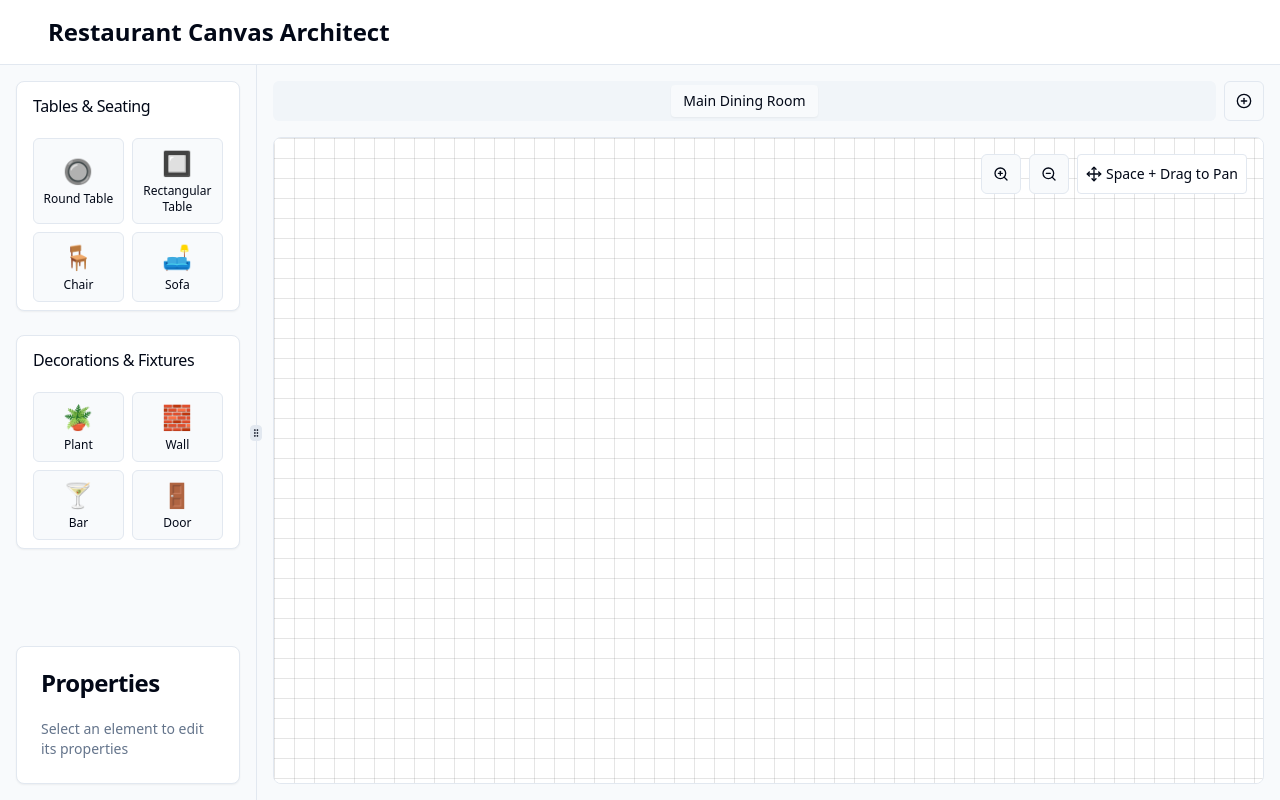
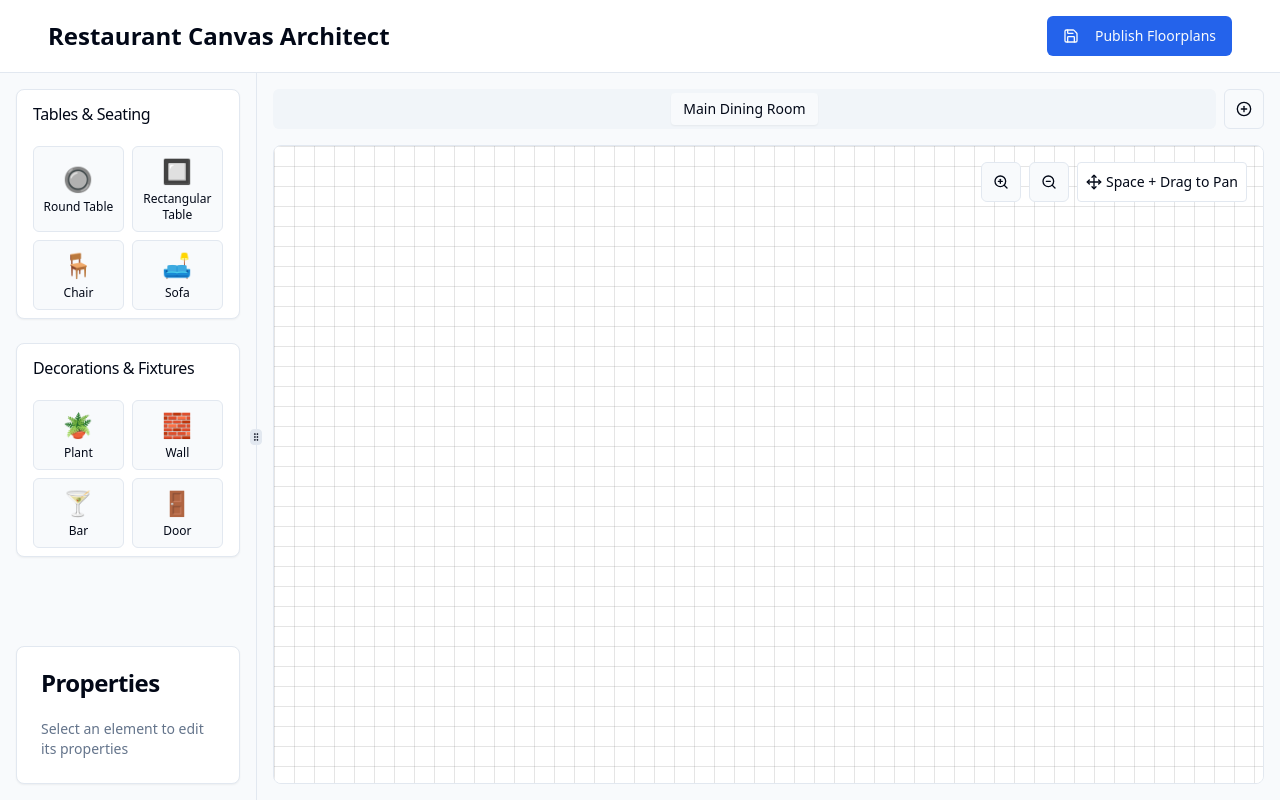
Before and after one commit to AreebYounus4/resto-canvas-architect, a React (Vite) app: page / in a window 1280 px wide. Built offline with nearby package versions, Linux system fonts and the light colour scheme.

Commit message:
Code edited in Lovable Code Editor
Edited UI in Lovable

```diff
--- a/src/components/Layout.tsx
+++ b/src/components/Layout.tsx
@@ -21,10 +21,10 @@ export const Layout: React.FC = () => {
       <header className="border-b bg-card p-4">
         <div className="container mx-auto flex justify-between items-center">
           <h1 className="text-2xl font-bold">Restaurant Canvas Architect</h1>
-          {/* <Button onClick={publishFloorplans}>
+          <Button onClick={publishFloorplans}>
             <Save className="mr-2 h-4 w-4" />
             Publish Floorplans
-          </Button> */}
+          </Button>
         </div>
       </header>
 
```
